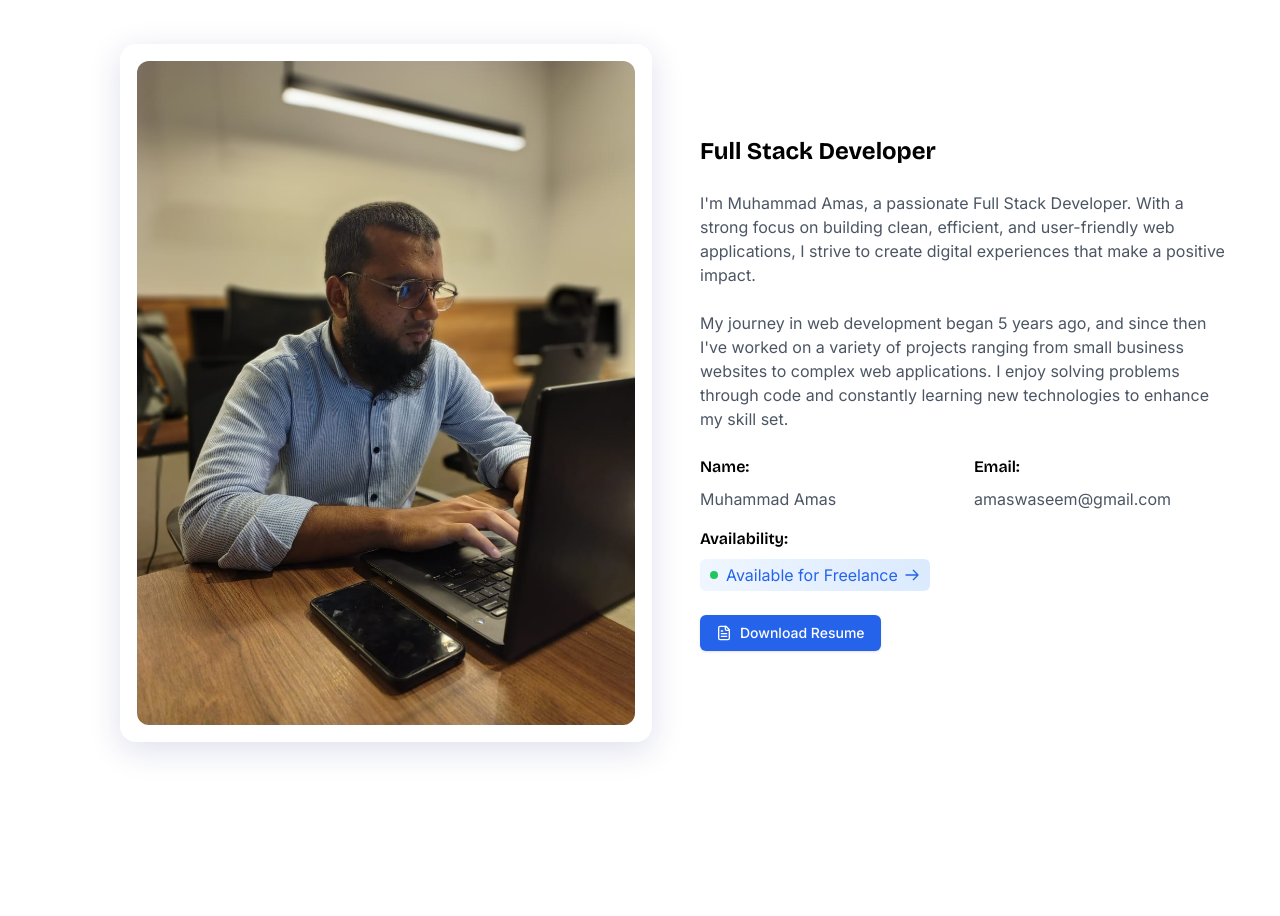
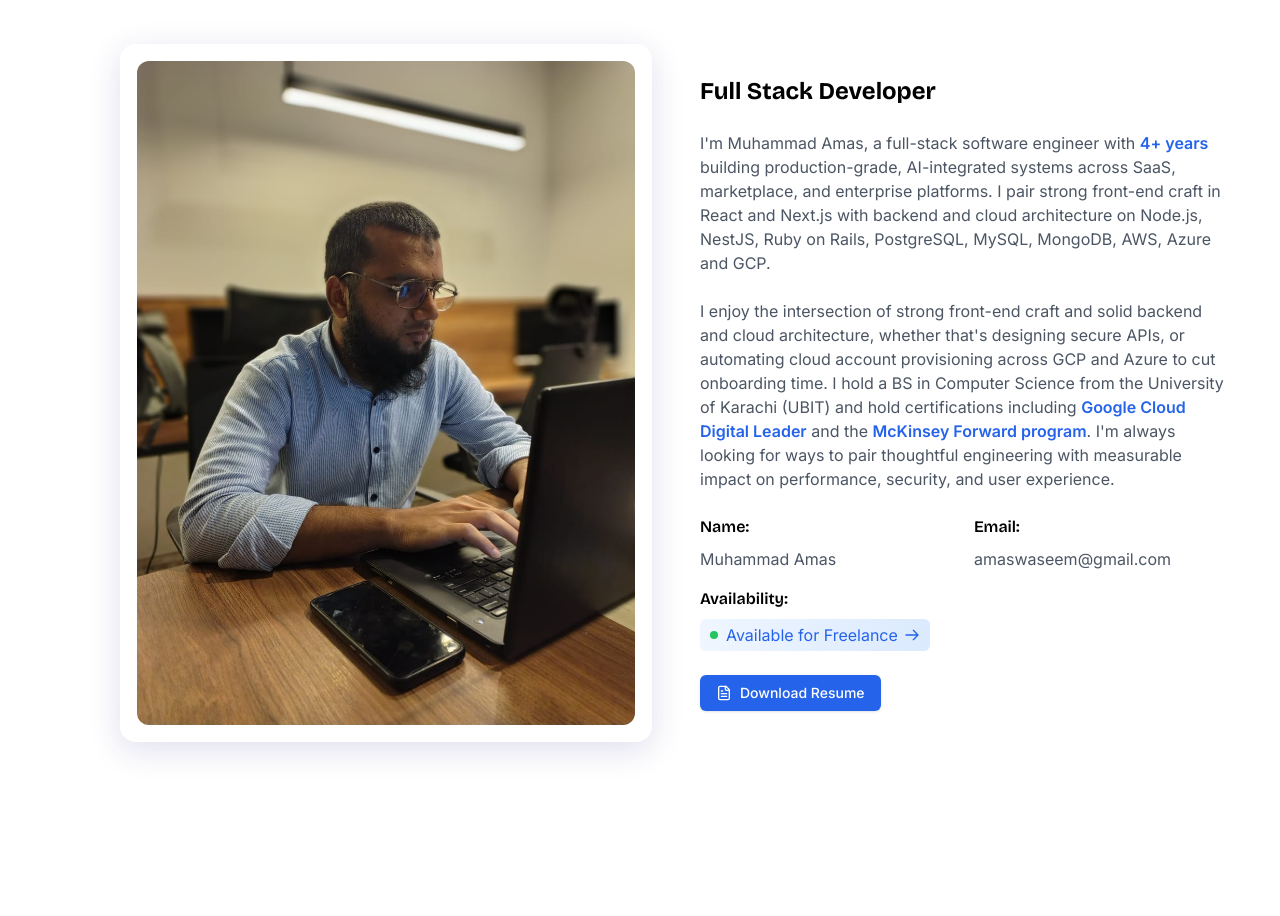
Before and after one commit to MuhammadAmas/My-Portfolio, a React (Vite) app: page / in a window 1280 px wide. Shown: the part 1540-2456 px from the top of the page. Built offline with nearby package versions, Linux system fonts and the light colour scheme.

Commit message:
feat: enhance About section with detailed professional background and update Contact button styling for better user interaction

```diff
--- a/src/components/About.jsx
+++ b/src/components/About.jsx
@@ -44,18 +44,11 @@
             <h3 className="text-2xl font-bold">Full Stack Developer</h3>
 
             <p className="text-gray-600 dark:text-gray-400">
-              I'm Muhammad Amas, a passionate Full Stack Developer. With a
-              strong focus on building clean, efficient, and user-friendly web
-              applications, I strive to create digital experiences that make a
-              positive impact.
+             I'm Muhammad Amas, a full-stack software engineer with <b className="font-bold text-blue-600 dark:text-blue-400">4+ years</b> building production-grade, AI-integrated systems across SaaS, marketplace, and enterprise platforms. I pair strong front-end craft in React and Next.js with backend and cloud architecture on Node.js, NestJS, Ruby on Rails, PostgreSQL, MySQL, MongoDB, AWS, Azure and GCP.
             </p>
 
             <p className="text-gray-600 dark:text-gray-400">
-              My journey in web development began 5 years ago, and since then
-              I've worked on a variety of projects ranging from small business
-              websites to complex web applications. I enjoy solving problems
-              through code and constantly learning new technologies to enhance
-              my skill set.
+            I enjoy the intersection of strong front-end craft and solid backend and cloud architecture, whether that's designing secure APIs, or automating cloud account provisioning across GCP and Azure to cut onboarding time. I hold a BS in Computer Science from the University of Karachi (UBIT) and hold certifications including <b className="font-bold text-blue-600 dark:text-blue-400">Google Cloud Digital Leader</b> and the <b className="font-bold text-blue-600 dark:text-blue-400">McKinsey Forward program</b>. I'm always looking for ways to pair thoughtful engineering with measurable impact on performance, security, and user experience.
             </p>
 
             <div className="grid grid-cols-1 sm:grid-cols-2 gap-4">
--- a/src/components/Contact.jsx
+++ b/src/components/Contact.jsx
@@ -282,7 +282,7 @@
                     </div>
                     <Button
                       type="submit"
-                      className="w-full relative overflow-hidden"
+                      className="w-full relative overflow-hidden cursor-pointer"
                       disabled={isSubmitting}
                     >
                       {isSubmitting ? (
```
